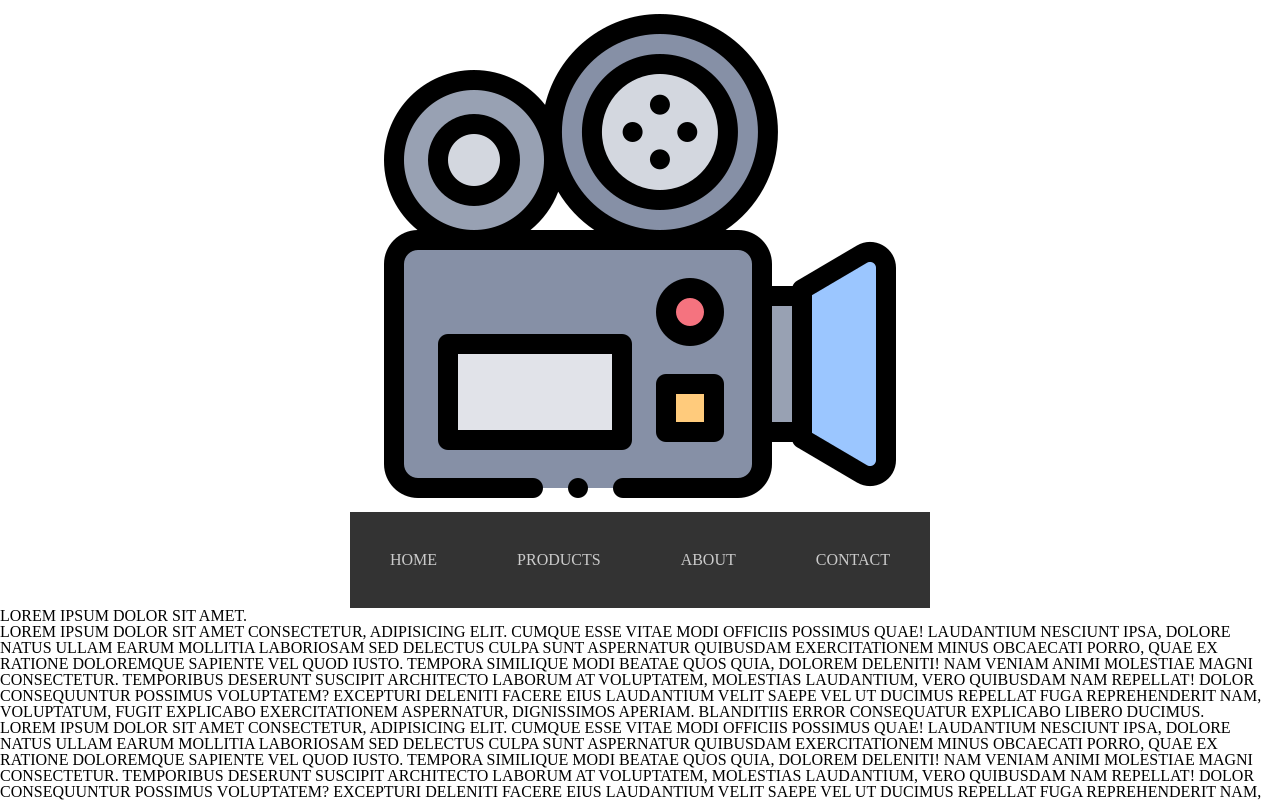
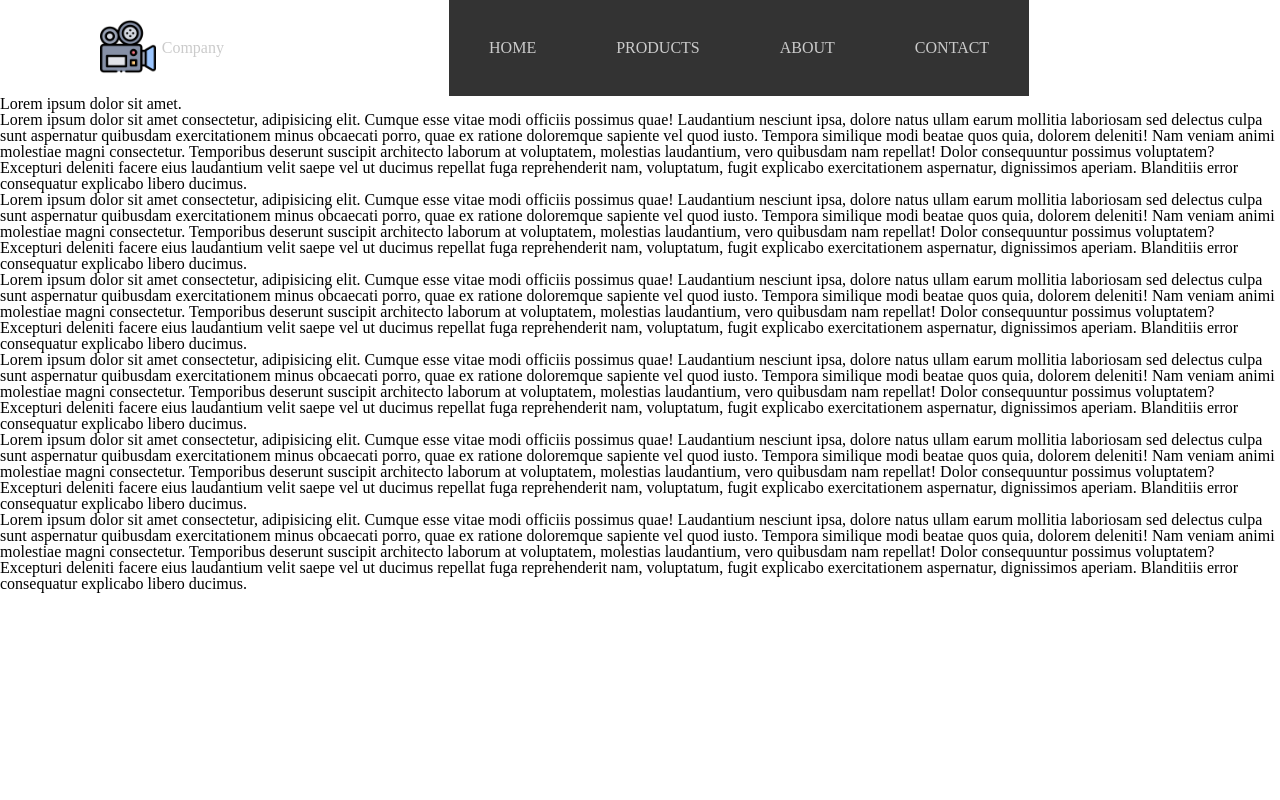
Before and after one commit to OlgaMakhmudova/DZ_7, a plain HTML site: page index.html in a window 1280 px wide. Shown: the top 800 px of the page. Drawn offline with Linux system fonts and the light colour scheme.

Commit message:
added class=logo

```diff
--- a/css/dib_css.css
+++ b/css/dib_css.css
@@ -7,29 +7,39 @@ wrapper>menu>menu__item>menu__link
 * {  /* Задаю общие параметры для всех элементов */
     text-decoration: none;
     color: #cbcbcb;
-    text-transform: uppercase;
 }
 .wrapper {
     display: inline-block;
 }
-/* logo *
-.logo { /* Параметры блока logo *
-    width: 40%;
+
+.header,
+.logo {
+    display: flex;
+    flex-direction: row;
+    justify-content: space-between;
+    align-items: center;
+}
+.logo {
+    width: 20%;
+    padding-left: 100px;
+}
+a {
+    text-decoration: none;
+}
+.logo__picture-wrap {
+    width: 50%;
+}
+.logo__picture {
+    min-width: 60%;
+    max-width: 90%;
 }
 /* 10 *
-.logo__title {
-    width: 30%;
-}
-/* 10 *
-.logo__link {
-    justify-content: start;
-    align-items: center;
-}
-.logo__picture {
-    width: 20%;
+.menu-wrap {  /* Задаю общие параметры для menu *
+    width: 100%;
 }
 /* 10 */
-.menu {  /* Задаю общие параметры для menu */
+.menu-wrap {  /* Задаю общие параметры для menu */
+    width: 100%;
     margin: 0;
     padding: 0;
     font-size: 0;
@@ -38,13 +48,20 @@ wrapper>menu>menu__item>menu__link
 /* 10 */
 .menu__item {  /* Задаю параметры для элементов menu */
     background-color: #333333;
+    display: block;
+    /*padding: 40px;*/
+    text-transform: uppercase;
 }
 
 li a {
     display: block; /* Ссылка как блочный элемент */
     padding: 40px;
 }
-
+/*
+.menu__item.logo.li a {
+    display: block; /* Ссылка как блочный элемент *
+    padding: 0;
+}
 /* 20 */
 .menu__item:hover,
 .submenu__item:hover,
@@ -52,6 +69,7 @@ li a {
     background-color: #009eef;
     outline: 2px solid #0084ef;
     color: white;
+    text-decoration: underline;
 }
 /* 10 */
 .submenu {  /* Задаю положение для submenu */
@@ -61,7 +79,7 @@ li a {
 /* 10 */
 .submenu__item {  /* Задаю положение для элементов submenu */
     display: block;
-    /*padding: 40px;*/
+    /* padding: 40px;*/
     width: 200px;
     text-align: left;
     background-color: #333333;
@@ -72,8 +90,8 @@ li a {
     left: 100%;
 }
 /* 10 */
-.subsubmenu__item {  /* Задаю положение и параметры  для элементов subsubmenu *
-    padding: 40px;*/
+.subsubmenu__item {  /* Задаю положение и параметры  для элементов subsubmenu */
+    /*padding: 40px;*/
     width: 400px;
     text-align: left;
     display: inline-block;
--- a/index.html
+++ b/index.html
@@ -14,18 +14,26 @@
     <!-- Создаю меню по формуле:
         .wrapper>ul.menu>li.-item*4>(a.-link{Menu$})|bem -->
     <div class="wrapper">
-        <div class="header"> <!-- Добавила класс .header -->
-
+        <header class="header"> <!-- Добавила класс .header -->
+            <div class="logo">
+                <div class="logo__picture-wrap">
+                    <a href="#" class="logo__link">
+                        <img src="./imags/videocamera.png" alt="logo_picture" class="logo__picture">
+                    </a>
+                </div>
+                <h1 class="logo__title">
+                    <a href="#" class="logo__link">
+                        Company
+                    </a>
+                </h1>
+            </div>
+            <div class="menu-wrap">
                 <ul class="menu">
-                <h1 class="logo__title">
-                    <a class="logo___link" href="">
+                    <!-- <li class="menu__item logo">   !-- Основной список меню --
+                        <a href="#" class="menu__link">
                             <img class="logo__picture"
                             src="./imags/videocamera.png" alt="videocamera">
                         </a>
-                </h1>
-                <!--<li class="menu__item">   !-- Основной список меню --
-                    <img class="logo__picture"
-                        src="./imags/videocamera.png" alt="videocamera">
                     </li> -->
                     <li class="menu__item">   <!-- Основной список меню -->
                         <a href="#" class="menu__link">
@@ -79,6 +87,7 @@
                     </li>
                 </ul>
             </div>
+        </div>
 
         <div class="main">
             <h2 class="main__title">
@@ -103,7 +112,9 @@
                 Lorem ipsum dolor sit amet consectetur, adipisicing elit. Cumque esse vitae modi officiis possimus quae! Laudantium nesciunt ipsa, dolore natus ullam earum mollitia laboriosam sed delectus culpa sunt aspernatur quibusdam exercitationem minus obcaecati porro, quae ex ratione doloremque sapiente vel quod iusto. Tempora similique modi beatae quos quia, dolorem deleniti! Nam veniam animi molestiae magni consectetur. Temporibus deserunt suscipit architecto laborum at voluptatem, molestias laudantium, vero quibusdam nam repellat! Dolor consequuntur possimus voluptatem? Excepturi deleniti facere eius laudantium velit saepe vel ut ducimus repellat fuga reprehenderit nam, voluptatum, fugit explicabo exercitationem aspernatur, dignissimos aperiam. Blanditiis error consequatur explicabo libero ducimus.
             </p>
         </div>
+        <section class=""></section>
     </div>
+    <script src="./js/main.js"></script>
 </body>
 
 </html>
```
Also changed, not shown: imags/videocamera_300.png (added), js/main.js (added). Lines whose indentation alone changed are shown as unchanged.
